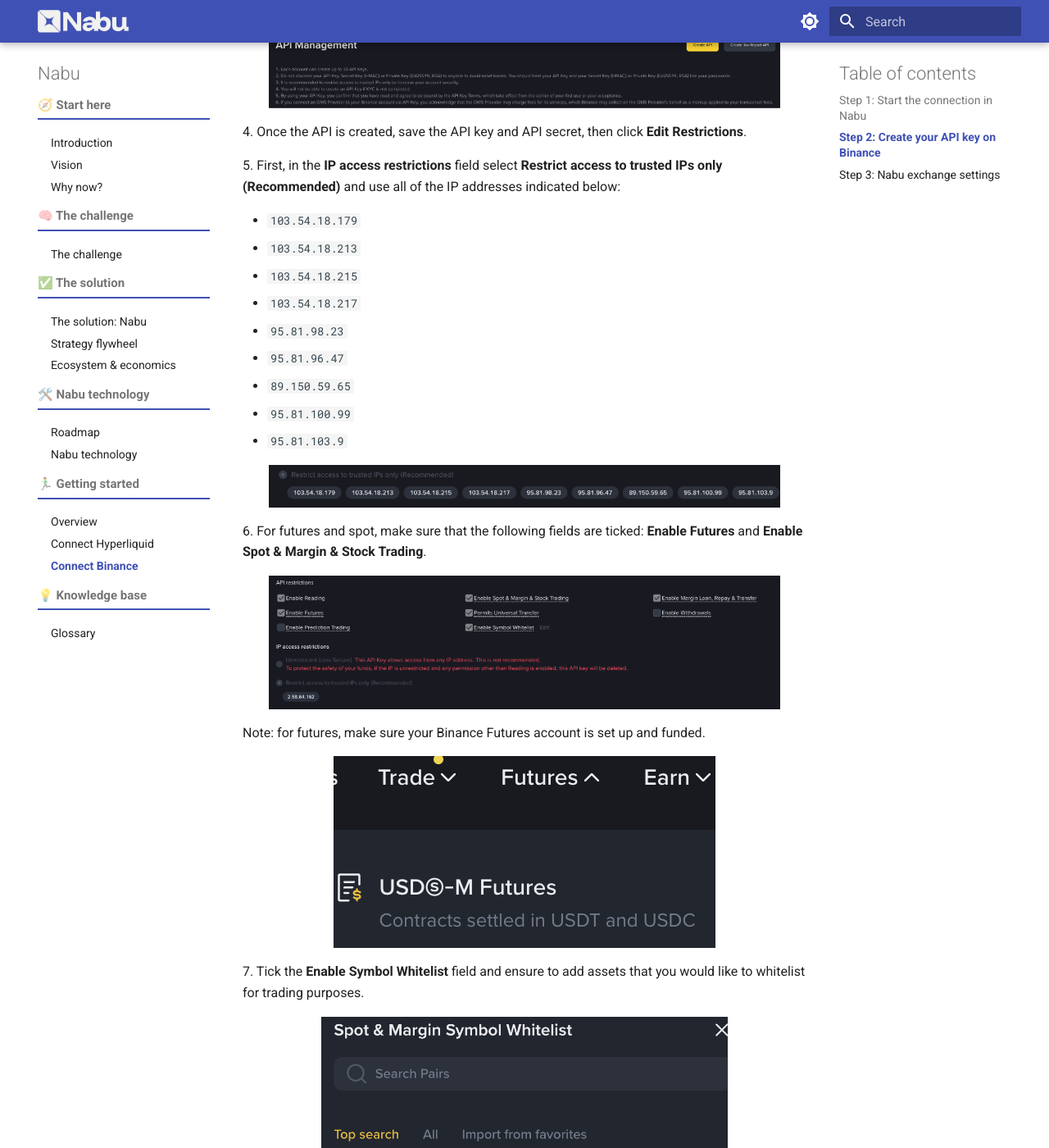
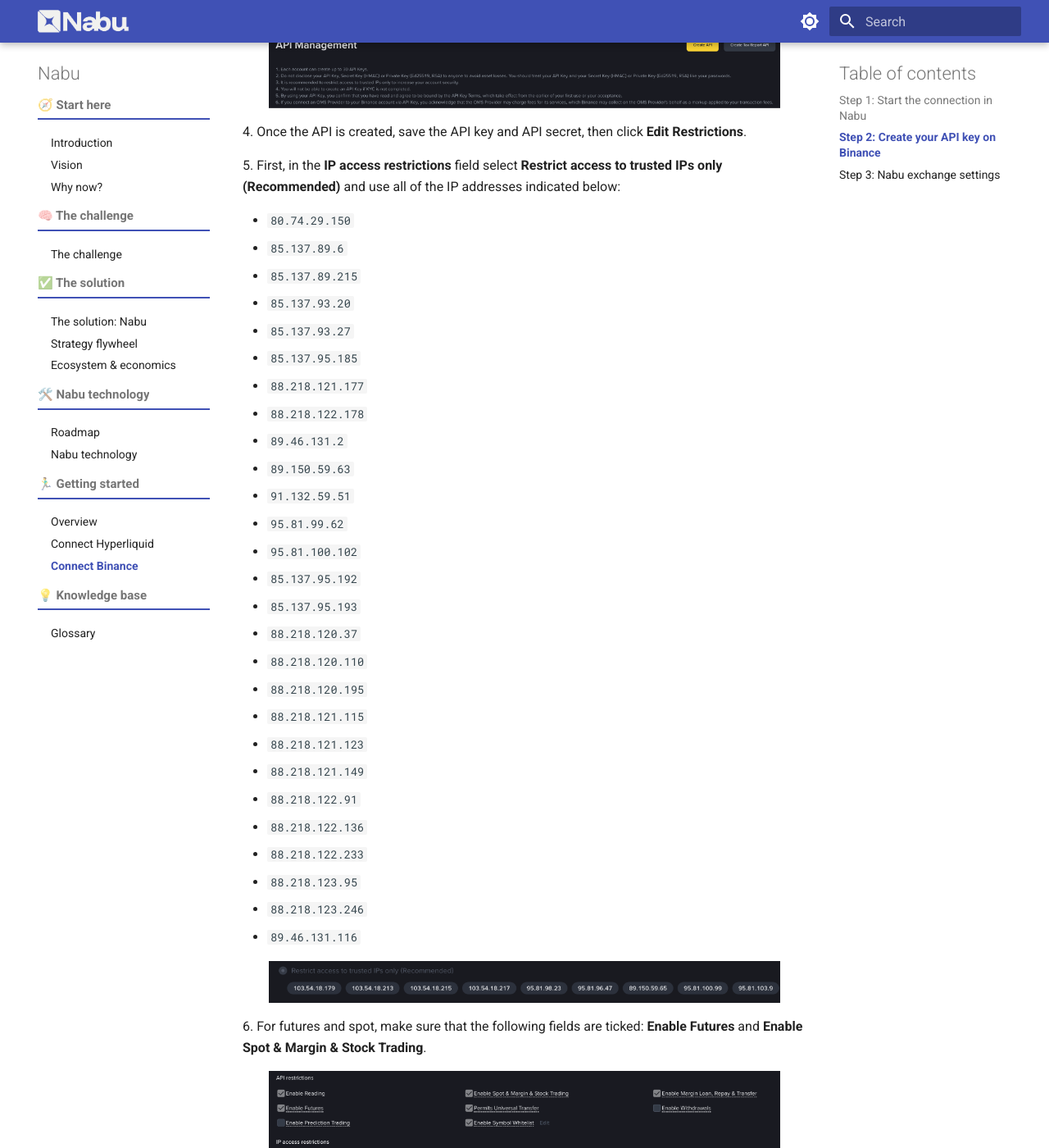
Before and after one commit to 0xAtelerix/nabu_docs, an MkDocs documentation site: the page built from docs/getting-started/how-to-connect-binance-to-nabu-a-step-by-step-guide.md, in a window 1280 px wide and 1400 px high, scrolled down 1031 px. Shown: the whole window at 82% size. Built offline with MkDocs 1.6.1 and Material for MkDocs 9.7.7, drawn with Linux system fonts in a browser that asks for light colours.

Commit message:
Update the Binance IP whitelist to the current proxy exit addresses.
Co-Authored-By: Claude Opus 5.5 <noreply@anthropic.com>

```diff
--- a/docs/getting-started/how-to-connect-binance-to-nabu-a-step-by-step-guide.md
+++ b/docs/getting-started/how-to-connect-binance-to-nabu-a-step-by-step-guide.md
@@ -28,15 +28,33 @@ description: >-
 
 5\. First, in the **IP access restrictions** field select **Restrict access to trusted IPs only (Recommended)** and use all of the IP addresses indicated below:
 
-- `103.54.18.179`
-- `103.54.18.213`
-- `103.54.18.215`
-- `103.54.18.217`
-- `95.81.98.23`
-- `95.81.96.47`
-- `89.150.59.65`
-- `95.81.100.99`
-- `95.81.103.9`
+- `80.74.29.150`
+- `85.137.89.6`
+- `85.137.89.215`
+- `85.137.93.20`
+- `85.137.93.27`
+- `85.137.95.185`
+- `88.218.121.177`
+- `88.218.122.178`
+- `89.46.131.2`
+- `89.150.59.63`
+- `91.132.59.51`
+- `95.81.99.62`
+- `95.81.100.102`
+- `85.137.95.192`
+- `85.137.95.193`
+- `88.218.120.37`
+- `88.218.120.110`
+- `88.218.120.195`
+- `88.218.121.115`
+- `88.218.121.123`
+- `88.218.121.149`
+- `88.218.122.91`
+- `88.218.122.136`
+- `88.218.122.233`
+- `88.218.123.95`
+- `88.218.123.246`
+- `89.46.131.116`
 
 <figure><img src="../../assets/images/binance-step-5-ip-restrictions.png" alt="Binance IP access restrictions field" width="624"></figure>
 
```
